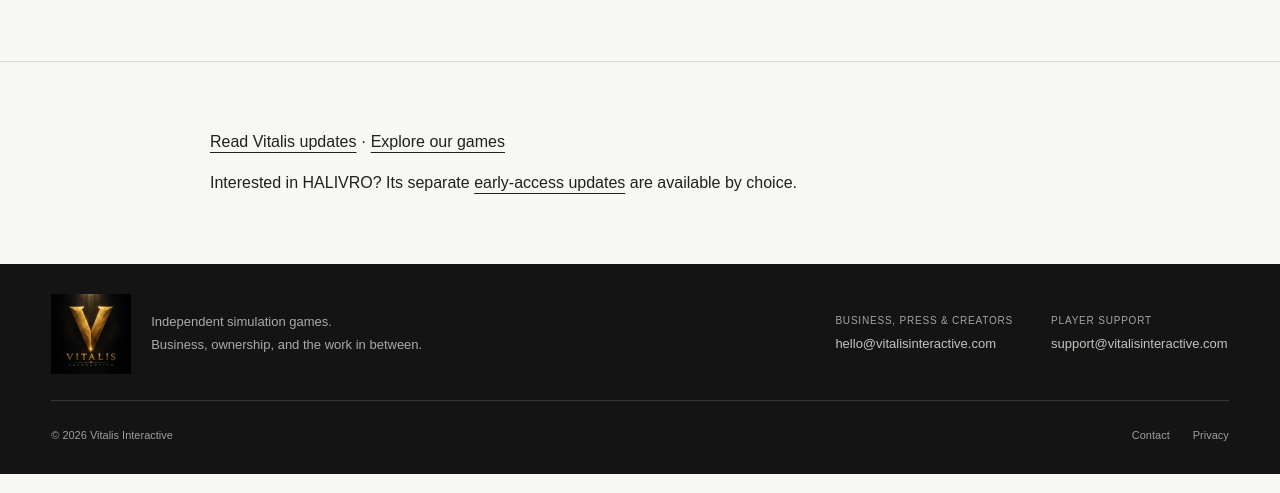
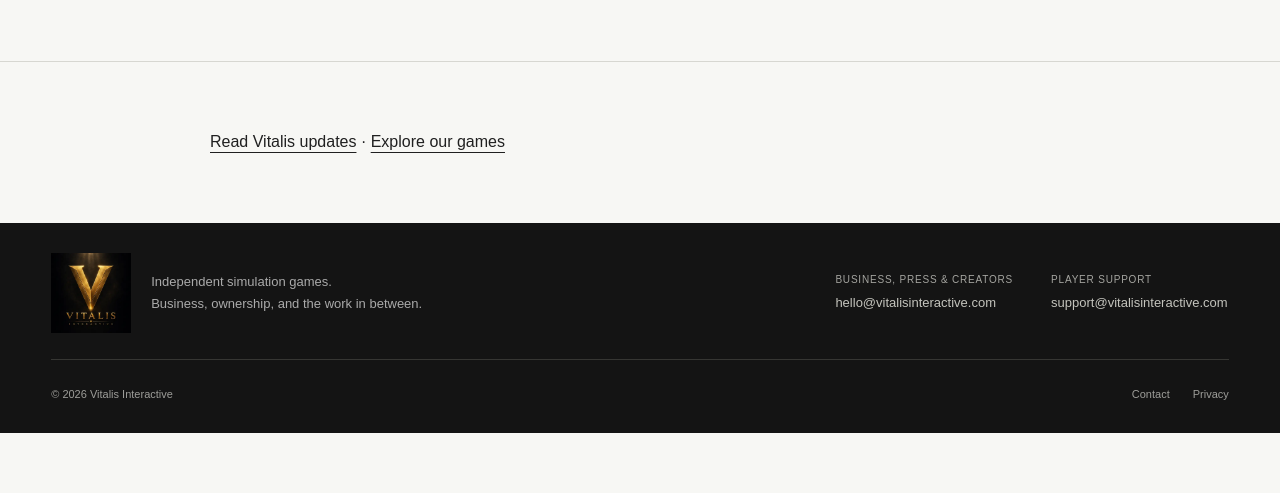
Before and after one commit to vitalisinteractive/vitalisinteractive.com, a plain HTML site: page dispatch.html in a window 1280 px wide. Shown: the part 307-800 px from the top of the page. Drawn offline with Linux system fonts and the light colour scheme.

Commit message:
Remove inactive early-access invitation

```diff
--- a/dispatch.html
+++ b/dispatch.html
@@ -11,7 +11,7 @@
 <nav class="vi-nav" id="site-navigation" data-nav aria-label="Primary navigation"><a href="index.html">Home</a><a href="games.html">Games</a><a href="studio.html">Studio</a><a href="latest.html">Updates</a><a href="support.html">Support</a><a href="contact.html">Contact</a></nav>
 </div></header><main id="main" class="vi-legacy">
 <section class="page-hero utility-page-hero"><div class="container narrow"><h1>Game updates have moved.</h1><p class="page-lead">Our game-newsletter signup is retired. The latest official announcements are still available on the site and through our games on Steam.</p></div></section>
-<section class="section"><div class="container narrow"><p><a href="latest.html">Read Vitalis updates</a> · <a href="games.html">Explore our games</a></p><p>Interested in HALIVRO? Its separate <a href="https://halivro.com/#early-access">early-access updates</a> are available by choice.</p></div></section>
+<section class="section"><div class="container narrow"><p><a href="latest.html">Read Vitalis updates</a> · <a href="games.html">Explore our games</a></p></div></section>
 </main><footer class="vi-footer"><div class="vi-wrap vi-footer-top">
 <div class="vi-signature"><img src="assets/vitalis-master-exact-2026.webp" width="100" height="100" alt="Vitalis Interactive"><p>Independent simulation games.<br>Business, ownership, and the work in between.</p></div>
 <div class="vi-footer-contacts"><div><span>Business, press &amp; creators</span><a href="mailto:hello@vitalisinteractive.com">hello@vitalisinteractive.com</a></div><div><span>Player support</span><a href="mailto:support@vitalisinteractive.com">support@vitalisinteractive.com</a></div></div>
```
